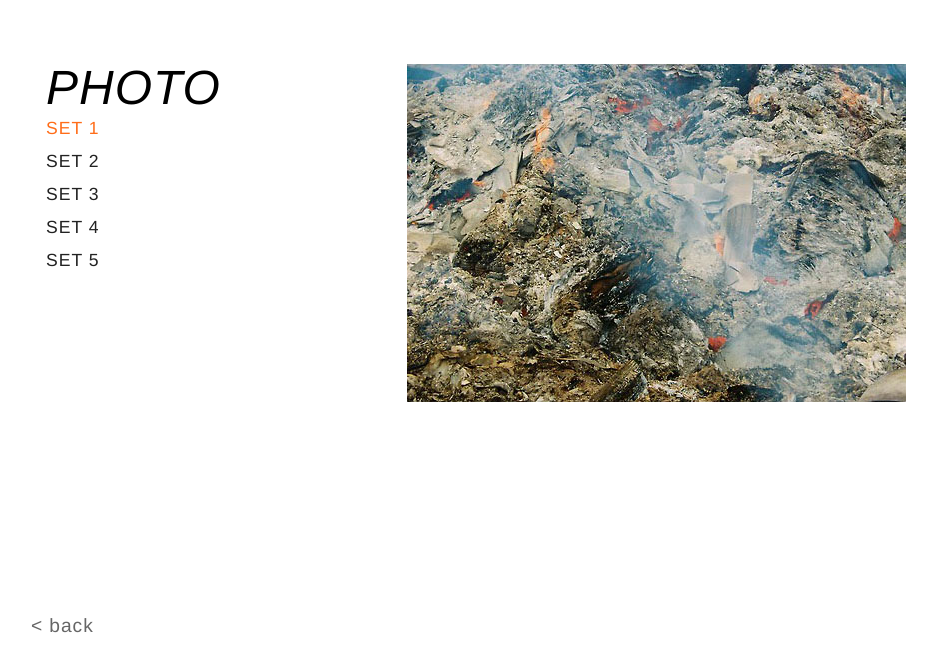
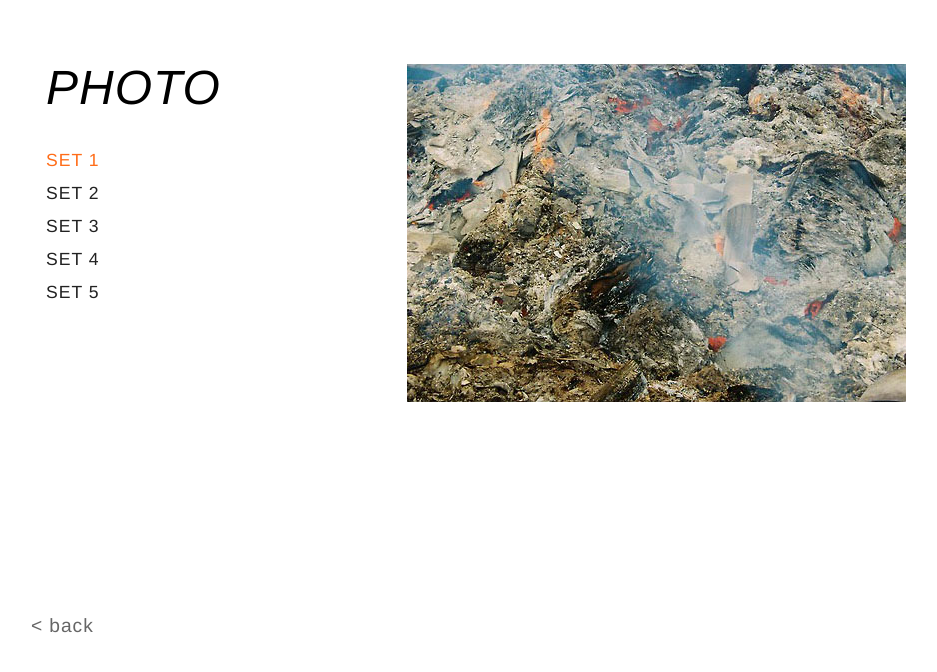
Before and after one commit to milestempleton/milestempleton.github.io, a Jekyll site: the page built from photo.html, in a window 1280 px wide. Shown: the top 672 px of the page, without its empty margins (107-1044 px from the left). Built offline with Jekyll 4.4.1, drawn with Linux system fonts in a browser that asks for light colours.

Commit message:
add margin-bottom to all header elements

```diff
--- a/css/main.css
+++ b/css/main.css
@@ -40,8 +40,16 @@ a {
     color: #FF966D;
   }
 
-h1 { font-size: 4rem; line-height: 4rem; }
-h2 { font-size: 3rem; line-height: 3rem; }
+h1 {
+  font-size: 4rem;
+  line-height: 4rem;
+  margin-bottom: 2rem;
+}
+h2 {
+  font-size: 3rem;
+  line-height: 3rem;
+  margin-bottom: 2rem;
+}
 h3 {
   font-size: 2rem;
   line-height: 2rem;
```
